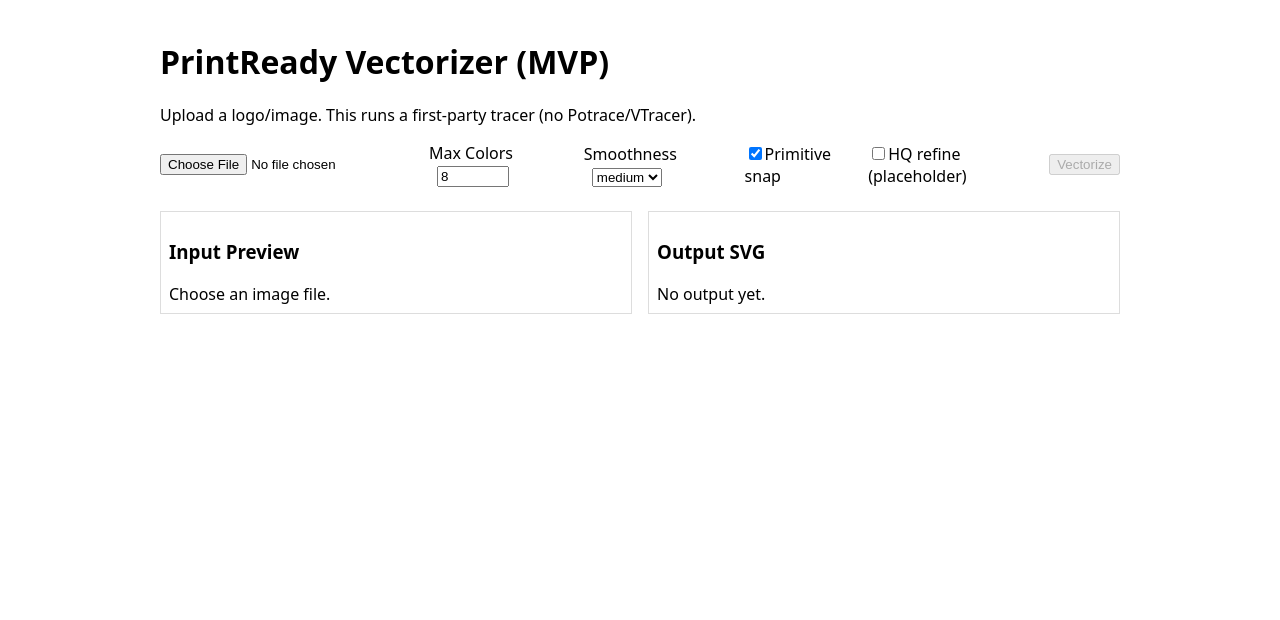
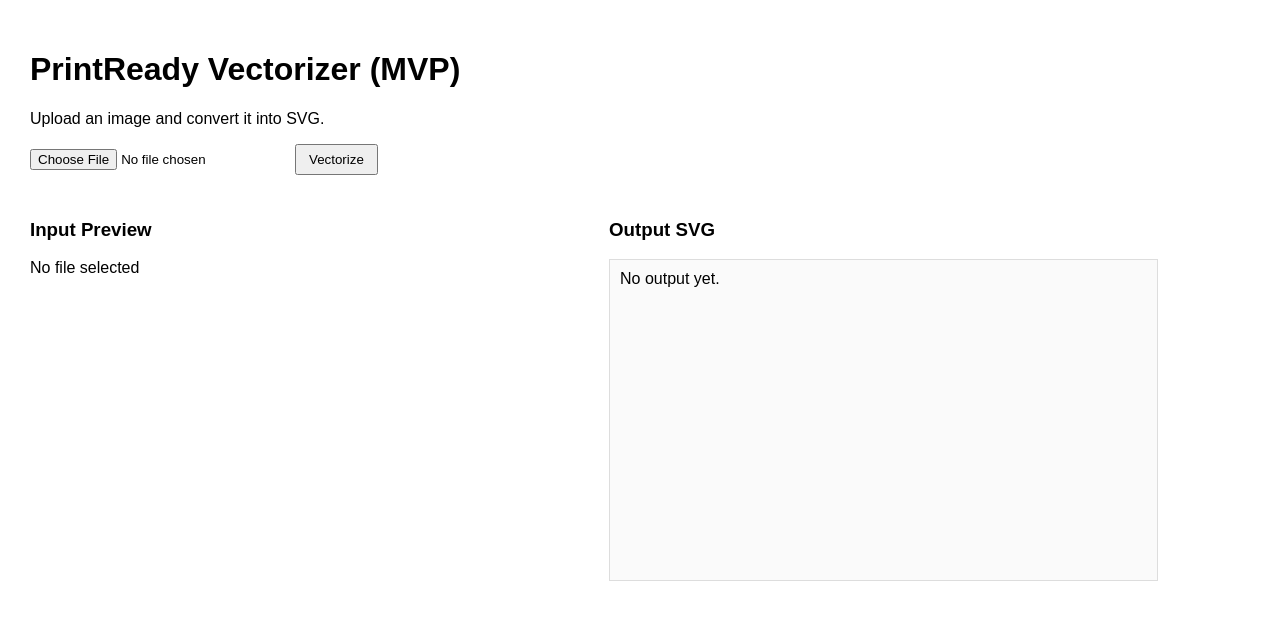
Before and after one commit to tcook4012-boop/printready-vectorizer-mvp, a Next.js app in the folder frontend/: page / in a window 1280 px wide. Shown: the top 620 px of the page. Built offline with nearby package versions, Linux system fonts and the light colour scheme; no server answers.

Commit message:
Update page.tsx

```diff
--- a/frontend/app/page.tsx
+++ b/frontend/app/page.tsx
@@ -1,75 +1,101 @@
 "use client";
-import React, { useState } from 'react';
 
-const API_BASE = process.env.NEXT_PUBLIC_API_BASE || 'http://localhost:8000';
+import { useState } from "react";
 
-export default function Home() {
-  const [file, setFile] = useState<File|null>(null);
-  const [svg, setSvg] = useState<string|null>(null);
-  const [loading, setLoading] = useState(false);
-  const [maxColors, setMaxColors] = useState(8);
-  const [smoothness, setSmoothness] = useState('medium');
-  const [primitiveSnap, setPrimitiveSnap] = useState(true);
-  const [hqRefine, setHqRefine] = useState(false);
+export default function Page() {
+  const [preview, setPreview] = useState<string | null>(null);
+  const [svgOutput, setSvgOutput] = useState<string>("No output yet.");
 
-  const onUpload = async () => {
-    if (!file) return;
-    setLoading(true);
-    const form = new FormData();
-    form.append('file', file);
-    form.append('max_colors', String(maxColors));
-    form.append('smoothness', smoothness);
-    form.append('primitive_snap', String(primitiveSnap));
-    form.append('hq_refine', String(hqRefine));
+  // ✅ Your Render backend
+  const API_BASE = "https://printready-vectorizer-api.onrender.com";
+
+  const handleFile = (e: React.ChangeEvent<HTMLInputElement>) => {
+    const file = e.target.files?.[0];
+    if (file) setPreview(URL.createObjectURL(file));
+  };
+
+  const vectorize = async () => {
+    const input = document.getElementById("file") as HTMLInputElement;
+    const file = input.files?.[0];
+
+    if (!file) {
+      alert("Please choose an image first!");
+      return;
+    }
+
+    setSvgOutput("Processing...");
+
+    const formData = new FormData();
+    formData.append("file", file);
+    formData.append("max_colors", "8");
+    formData.append("smoothness", "medium");
+    formData.append("primitive_snap", "true");
+
     try {
-      const res = await fetch(`${API_BASE}/vectorize`, { method: 'POST', body: form });
-      const text = await res.text();
-      setSvg(text);
-    } catch (e) {
-      alert('Error: ' + (e as Error).message);
-    } finally {
-      setLoading(false);
+      const res = await fetch(`${API_BASE}/vectorize`, {
+        method: "POST",
+        body: formData,
+      });
+
+      if (!res.ok) {
+        const err = await res.text();
+        throw new Error(`HTTP ${res.status}: ${err}`);
+      }
+
+      const data = await res.json();
+
+      // ✅ backend returns inline SVG text
+      if (data.svg && typeof data.svg === "string" && data.svg.startsWith("<svg")) {
+        setSvgOutput(data.svg);
+      } else {
+        setSvgOutput("Unexpected response: " + JSON.stringify(data));
+      }
+    } catch (error: any) {
+      setSvgOutput("Error: " + error.message);
     }
   };
 
   return (
-    <main style={{maxWidth:960, margin:'40px auto', fontFamily:'system-ui'}}>
+    <div style={{ fontFamily: "Arial", padding: "30px" }}>
       <h1>PrintReady Vectorizer (MVP)</h1>
-      <p>Upload a logo/image. This runs a first‑party tracer (no Potrace/VTracer).</p>
+      <p>Upload an image and convert it into SVG.</p>
 
-      <div style={{display:'flex', gap:16, alignItems:'center', margin:'12px 0'}}>
-        <input type="file" accept="image/*" onChange={e=>setFile(e.target.files?.[0]||null)} />
-        <label>Max Colors
-          <input type="number" value={maxColors} min={2} max={32} onChange={e=>setMaxColors(parseInt(e.target.value||'8'))} style={{marginLeft:8,width:64}}/>
-        </label>
-        <label>Smoothness
-          <select value={smoothness} onChange={e=>setSmoothness(e.target.value)} style={{marginLeft:8}}>
-            <option value="low">low</option>
-            <option value="medium">medium</option>
-            <option value="high">high</option>
-          </select>
-        </label>
-        <label>
-          <input type="checkbox" checked={primitiveSnap} onChange={e=>setPrimitiveSnap(e.target.checked)} />
-          Primitive snap
-        </label>
-        <label>
-          <input type="checkbox" checked={hqRefine} onChange={e=>setHqRefine(e.target.checked)} />
-          HQ refine (placeholder)
-        </label>
-        <button onClick={onUpload} disabled={!file || loading}>{loading ? 'Processing...' : 'Vectorize'}</button>
-      </div>
+      <input id="file" type="file" accept="image/*" onChange={handleFile} />
+      <button
+        onClick={vectorize}
+        style={{ marginLeft: 12, padding: "6px 12px", cursor: "pointer" }}
+      >
+        Vectorize
+      </button>
 
-      <div style={{display:'grid', gridTemplateColumns:'1fr 1fr', gap:16, marginTop:24}}>
-        <div style={{border:'1px solid #ddd', padding:8}}>
+      <div style={{ display: "flex", marginTop: 25, gap: 30 }}>
+        <div style={{ width: "45%" }}>
           <h3>Input Preview</h3>
-          {file ? <img src={URL.createObjectURL(file)} style={{maxWidth:'100%'}}/> : <div>Choose an image file.</div>}
+          {preview ? (
+            <img
+              src={preview}
+              alt="preview"
+              style={{ maxWidth: "100%", border: "1px solid #ddd" }}
+            />
+          ) : (
+            <span>No file selected</span>
+          )}
         </div>
-        <div style={{border:'1px solid #ddd', padding:8}}>
+
+        <div style={{ width: "45%" }}>
           <h3>Output SVG</h3>
-          {svg ? <div dangerouslySetInnerHTML={{__html: svg}}/> : <div>No output yet.</div>}
+          <div
+            style={{
+              border: "1px solid #ddd",
+              minHeight: "300px",
+              padding: "10px",
+              background: "#fafafa",
+              overflow: "auto",
+            }}
+            dangerouslySetInnerHTML={{ __html: svgOutput }}
+          />
         </div>
       </div>
-    </main>
+    </div>
   );
 }
```
